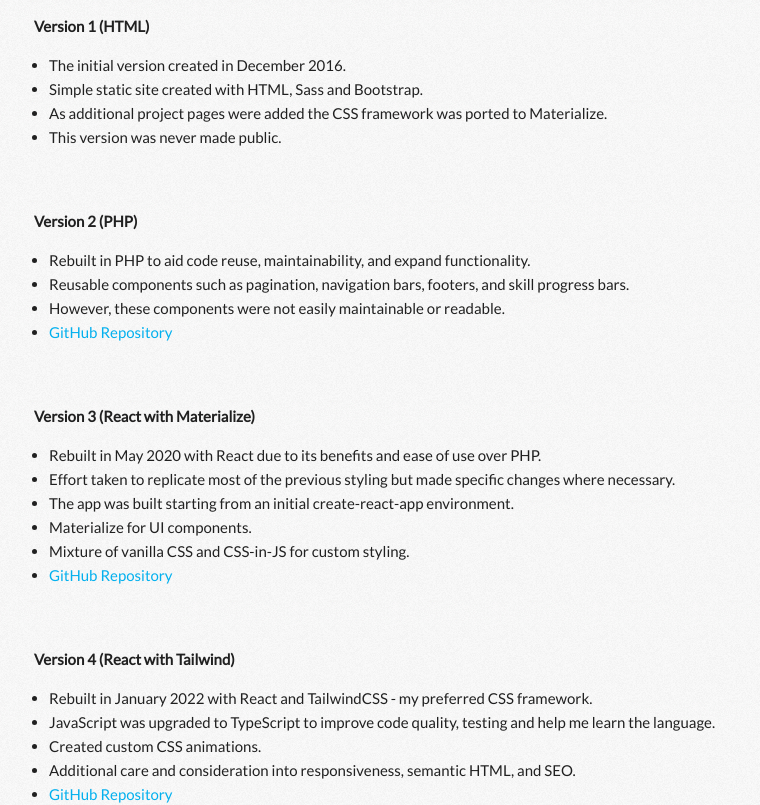
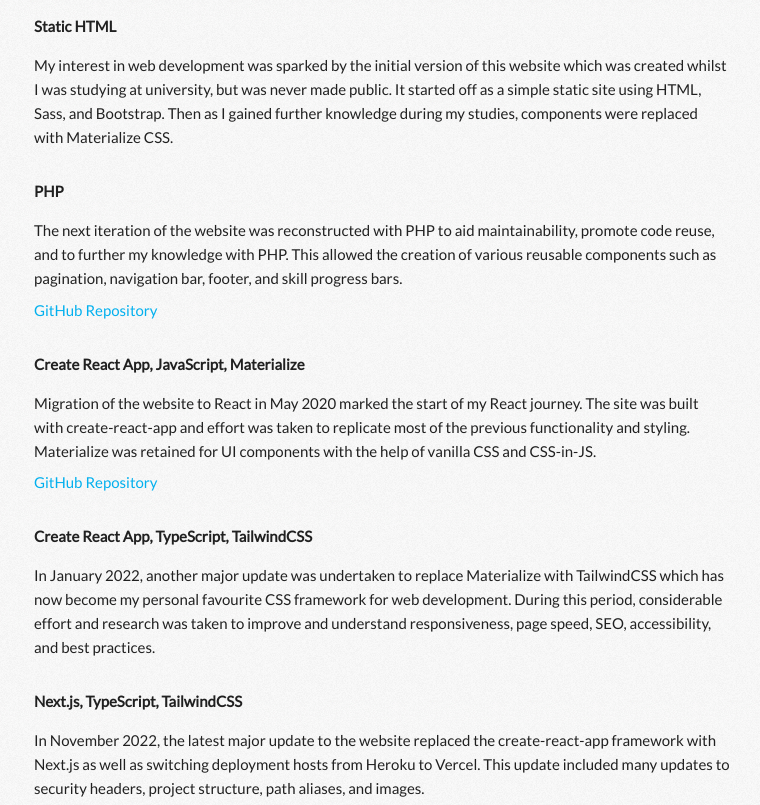
Before and after one commit to KyleGough/portfolio, a Next.js app: page /projects/portfolio in a window 1280 px wide. Shown: the part 1300-2105 px from the top of the page, without its empty margins (26-786 px from the left). Built offline with nearby package versions, Linux system fonts and the light colour scheme.

Commit message:
Updated portfolio page text

```diff
--- a/pages/projects/portfolio.tsx
+++ b/pages/projects/portfolio.tsx
@@ -24,91 +24,73 @@ const Portfolio: React.FC<ProjectPageProps> = ({ images, project }) => (
     <Section>
       <h2 className="project-header">Versions</h2>
       <h3 className="mb-4">
-        <strong>Version 1 (HTML)</strong>
+        <strong>Static HTML</strong>
       </h3>
-      <ul className="project-list mb-16">
-        <li>
-          The initial version created in{' '}
-          <time dateTime="2016-12">December 2016</time>.
-        </li>
-        <li>Simple static site created with HTML, Sass and Bootstrap.</li>
-        <li>
-          As additional project pages were added the CSS framework was ported to
-          Materialize.
-        </li>
-        <li>This version was never made public.</li>
-      </ul>
+      <p className="max-w-reading mb-8">
+        My interest in web development was sparked by the initial version of
+        this website which was created whilst I was studying at university, but
+        was never made public. It started off as a simple static site using
+        HTML, Sass, and Bootstrap. Then as I gained further knowledge during my
+        studies, components were replaced with Materialize CSS.
+      </p>
 
       <h3 className="mb-4">
-        <strong>Version 2 (PHP)</strong>
+        <strong>PHP</strong>
       </h3>
-      <ul className="project-list mb-16">
-        <li>
-          Rebuilt in PHP to aid code reuse, maintainability, and expand
-          functionality.
-        </li>
-        <li>
-          Reusable components such as pagination, navigation bars, footers, and
-          skill progress bars.
-        </li>
-        <li>
-          However, these components were not easily maintainable or readable.
-        </li>
-        <li>
+      <p className="max-w-reading mb-2">
+        The next iteration of the website was reconstructed with PHP to aid
+        maintainability, promote code reuse, and to further my knowledge with
+        PHP. This allowed the creation of various reusable components such as
+        pagination, navigation bar, footer, and skill progress bars.
+      </p>
+      <p className="mb-8">
         <Link href="https://github.com/KyleGough/portfolio-php">
           GitHub Repository
         </Link>
-        </li>
-      </ul>
+      </p>
 
       <h3 className="mb-4">
-        <strong>Version 3 (React with Materialize)</strong>
+        <strong>Create React App, JavaScript, Materialize</strong>
       </h3>
-      <ul className="project-list mb-16">
-        <li>
-          Rebuilt in <time dateTime="2020-05">May 2020</time> with React due to
-          its benefits and ease of use over PHP.
-        </li>
-        <li>
-          Effort taken to replicate most of the previous styling but made
-          specific changes where necessary.
-        </li>
-        <li>
-          The app was built starting from an initial create-react-app
-          environment.
-        </li>
-        <li>Materialize for UI components.</li>
-        <li>Mixture of vanilla CSS and CSS-in-JS for custom styling.</li>
-        <li>
+      <p className="max-w-reading mb-2">
+        Migration of the website to React in{' '}
+        <time dateTime="2020-05">May 2020</time> marked the start of my React
+        journey. The site was built with create-react-app and effort was taken
+        to replicate most of the previous functionality and styling. Materialize
+        was retained for UI components with the help of vanilla CSS and
+        CSS-in-JS.
+      </p>
+      <p className="mb-8">
         <Link href="https://github.com/KyleGough/portfolio-react">
           GitHub Repository
         </Link>
-        </li>
-      </ul>
+      </p>
 
       <h3 className="mb-4">
-        <strong>Version 4 (React with Tailwind)</strong>
+        <strong>Create React App, TypeScript, TailwindCSS</strong>
       </h3>
-      <ul className="project-list mb-8">
-        <li>
-          Rebuilt in <time dateTime="2022-01">January 2022</time> with React and
-          TailwindCSS - my preferred CSS framework.
-        </li>
-        <li>
-          JavaScript was upgraded to TypeScript to improve code quality, testing
-          and help me learn the language.
-        </li>
-        <li>Created custom CSS animations.</li>
-        <li>
-          Additional care and consideration into responsiveness, semantic HTML,
-          and SEO.
-        </li>
-        <li>
+      <p className="max-w-reading mb-8">
+        In January 2022, another major update was undertaken to replace
+        Materialize with TailwindCSS which has now become my personal favourite
+        CSS framework for web development. During this period, considerable
+        effort and research was taken to improve and understand responsiveness,
+        page speed, SEO, accessibility, and best practices.
+      </p>
+
+      <h3 className="mb-4">
+        <strong>Next.js, TypeScript, TailwindCSS</strong>
+      </h3>
+      <p className="max-w-reading mb-2">
+        In November 2022, the latest major update to the website replaced the
+        create-react-app framework with Next.js as well as switching deployment
+        hosts from Heroku to Vercel. This update included many updates to
+        security headers, project structure, path aliases, and images.
+      </p>
+      <p className="mb-8">
         <Link href="https://github.com/KyleGough/portfolio">
           GitHub Repository
         </Link>
-        </li>
-      </ul>
+      </p>
     </Section>
 
     <Divider />
--- a/utilities/Project.ts
+++ b/utilities/Project.ts
@@ -118,7 +118,7 @@ export const projects: Project[] = [
     link: '/projects/portfolio',
     filters: [ProjectFilter.JAVASCRIPT, ProjectFilter.REACT, ProjectFilter.WEB],
     description:
-      'Personal portfolio website created to showcase my projects and technical skills. First created in 2016 as a simple static HTML website, the website has experienced multiple improvements over the years including migration to PHP, then to React with Materialize, and most recently to React with Tailwind.',
+      'Personal portfolio website created to showcase my projects and technical skills. Initially created as a static HTML website, the website has experienced multiple upgrades over the years including migration to PHP, Create React App, and most recently Next.js.',
     github: 'https://github.com/KyleGough/portfolio',
     skills: {
       active: [
```
Lines whose indentation alone changed are shown as unchanged.
